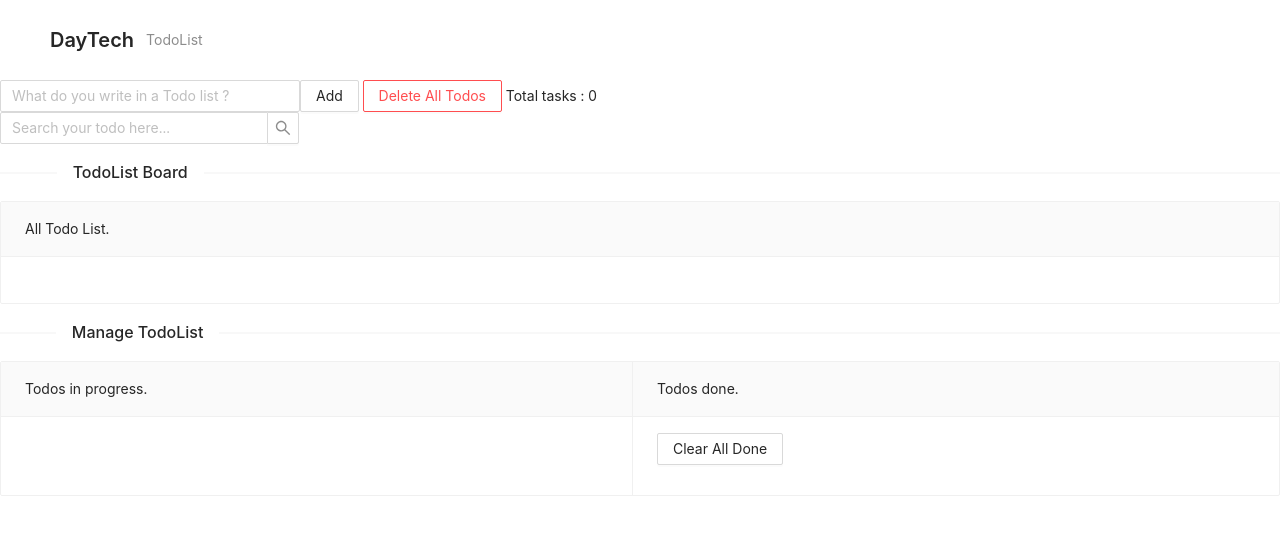
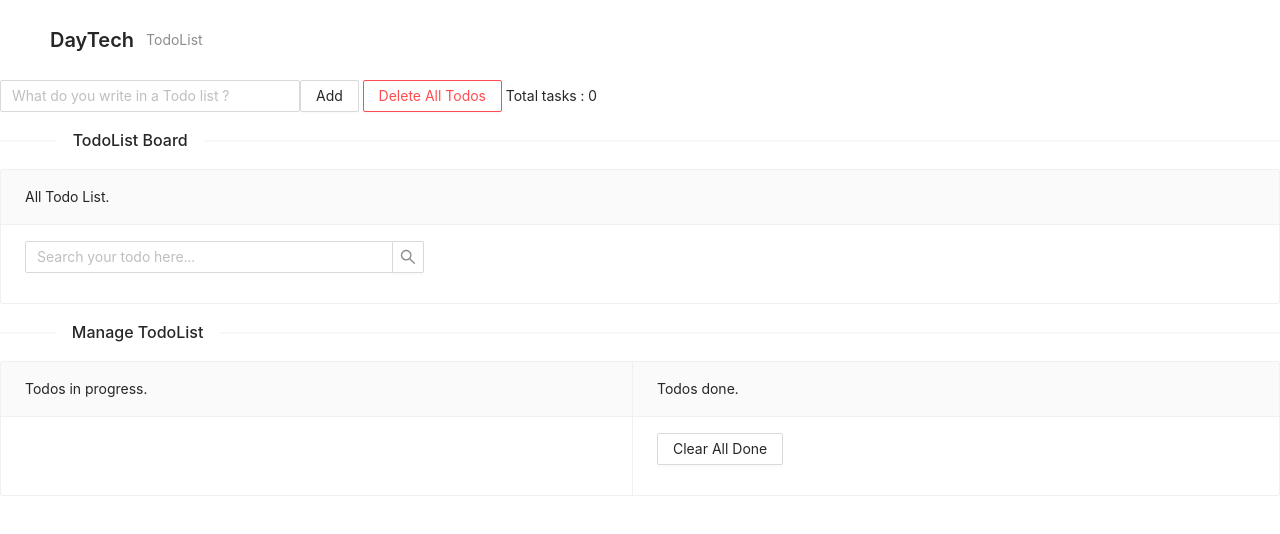
Before and after one commit to PanatchakornKt/Nextjs-Todolist, a Next.js app: page / in a window 1280 px wide. Shown: the top 534 px of the page. Built offline with nearby package versions, Linux system fonts and the light colour scheme.

Commit message:
refactor done

```diff
--- a/src/components/AllTodoList.tsx
+++ b/src/components/AllTodoList.tsx
@@ -1,10 +1,18 @@
-import React from "react";
+import React, { useState } from "react";
 import { useRecoilState } from "recoil";
 import { todosState } from "@/components/AtomsState";
-import { Checkbox } from "antd";
+import { Checkbox, Space, Input } from "antd";
+import { TodoProps } from "./Types";
+
+const { Search } = Input;
 
 const AllTodoList = () => {
   const [todos, setTodos] = useRecoilState(todosState);
+  const [keyword, setKeyword] = useState<string>("");
+
+  let search = todos.filter((todo: TodoProps) => {
+    return todo.content.indexOf(keyword) !== -1;
+  });
 
   const handleDelete = (todo: TodoProps) => {
     if (todos.length > 0) {
@@ -15,8 +23,16 @@ const AllTodoList = () => {
   return (
     <>
       <div>
-        <ul className="mt-2">
-          {todos.map((todo) => {
+        <Space direction="vertical">
+          <Search
+            placeholder="Search your todo here..."
+            onChange={(e) => setKeyword(e.target.value)}
+            style={{ width: 400 }}
+            allowClear
+          />
+        </Space>
+        <ul className="mt-4">
+          {search.map((todo) => {
             return (
               <div key={todo.id} className="mb-2">
                 <label>
--- a/src/components/TodoInput.tsx
+++ b/src/components/TodoInput.tsx
@@ -1,11 +1,9 @@
 import React, { useState } from "react";
 import { useRecoilState } from "recoil";
-import { todosState } from "@/components/AtomsState";
+import { todosState, searchState } from "@/components/AtomsState";
 import { TodoProps } from "@/components/Types";
 import { Button, Form, Space, Input } from "antd";
 import { AudioOutlined } from "@ant-design/icons";
-
-const { Search } = Input;
 
 interface TodoInputProps {
   addTodo: string;
@@ -13,17 +11,12 @@ interface TodoInputProps {
 
 const TodoInput: React.FC<TodoInputProps> = ({ addTodo }) => {
   const [todo, setTodo] = useState<string>("");
-  const [keyword, setKeyword] = useState<string>("");
   const [error, setError] = useState<string>("");
   const [todos, setTodos] = useRecoilState(todosState);
 
   const onInputChange = (e: React.ChangeEvent<HTMLInputElement>) => {
     setTodo(e.target.value);
   };
-
-  // const onInputSerach = (e: React.ChangeEvent<HTMLInputElement>) => {
-  //   setSearch(e.target.value);
-  // };
 
   const onSubmitTodo = (e: TodoInputProps) => {
     e.preventDefault();
@@ -34,30 +27,6 @@ const TodoInput: React.FC<TodoInputProps> = ({ addTodo }) => {
       addTodo(todo);
     }
     setTodo("");
-  };
-
-  // const todosSearch = todos.filter((todo: TodoProps) => {
-  //   return todo.content;
-  // });
-
-  const omSubmitSearch = (e: TodoInputProps, todo: TodoProps) => {
-    console.log(keyword);
-    //   // e.preventDefault();
-    //   console.log(todos);
-    //   if (todos.lenght > 0) {
-    //     setSearch(
-    //       todos.map((item) => {
-    //         if (item.content === todo.content) {
-    //           return {
-    //             ...item,
-    //             content: item.content,
-    //           };
-    //         }
-    //         return item;
-    //       })
-    //     );
-    //   }
-    //   console.log(search);
   };
 
   const handleDelete = (todo: TodoProps) => {
@@ -86,18 +55,6 @@ const TodoInput: React.FC<TodoInputProps> = ({ addTodo }) => {
         {(" ", " ")}
         Total tasks : {todos.length}
       </Form>
-      <div className="mt-2">
-        <Space direction="vertical">
-          <Search
-            placeholder="Search your todo here..."
-            allowClear
-            value={keyword}
-            onSearch={omSubmitSearch}
-            onChange={(e) => setKeyword(e.target.value)}
-            style={{ width: 300 }}
-          />
-        </Space>
-      </div>
     </>
   );
 };
```
